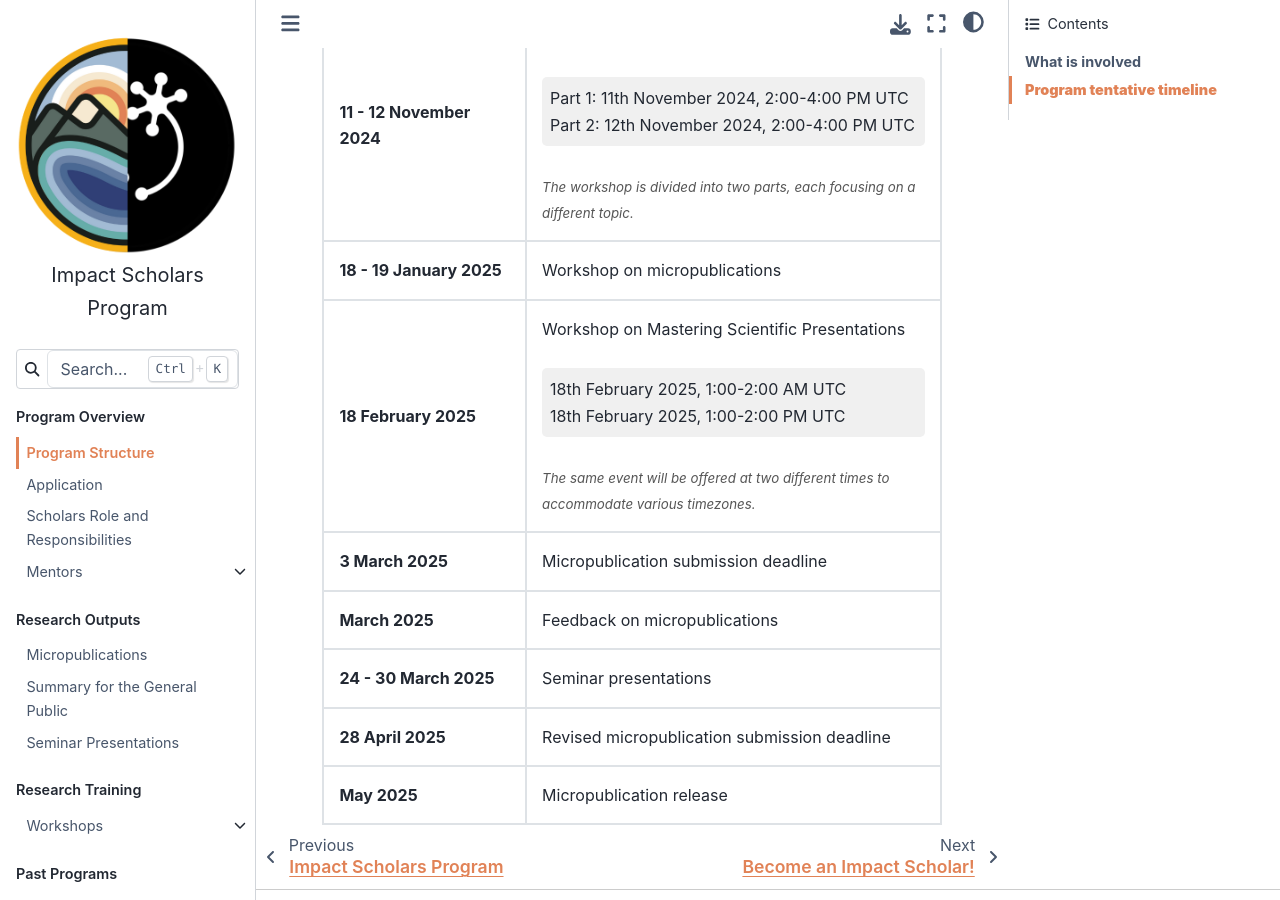
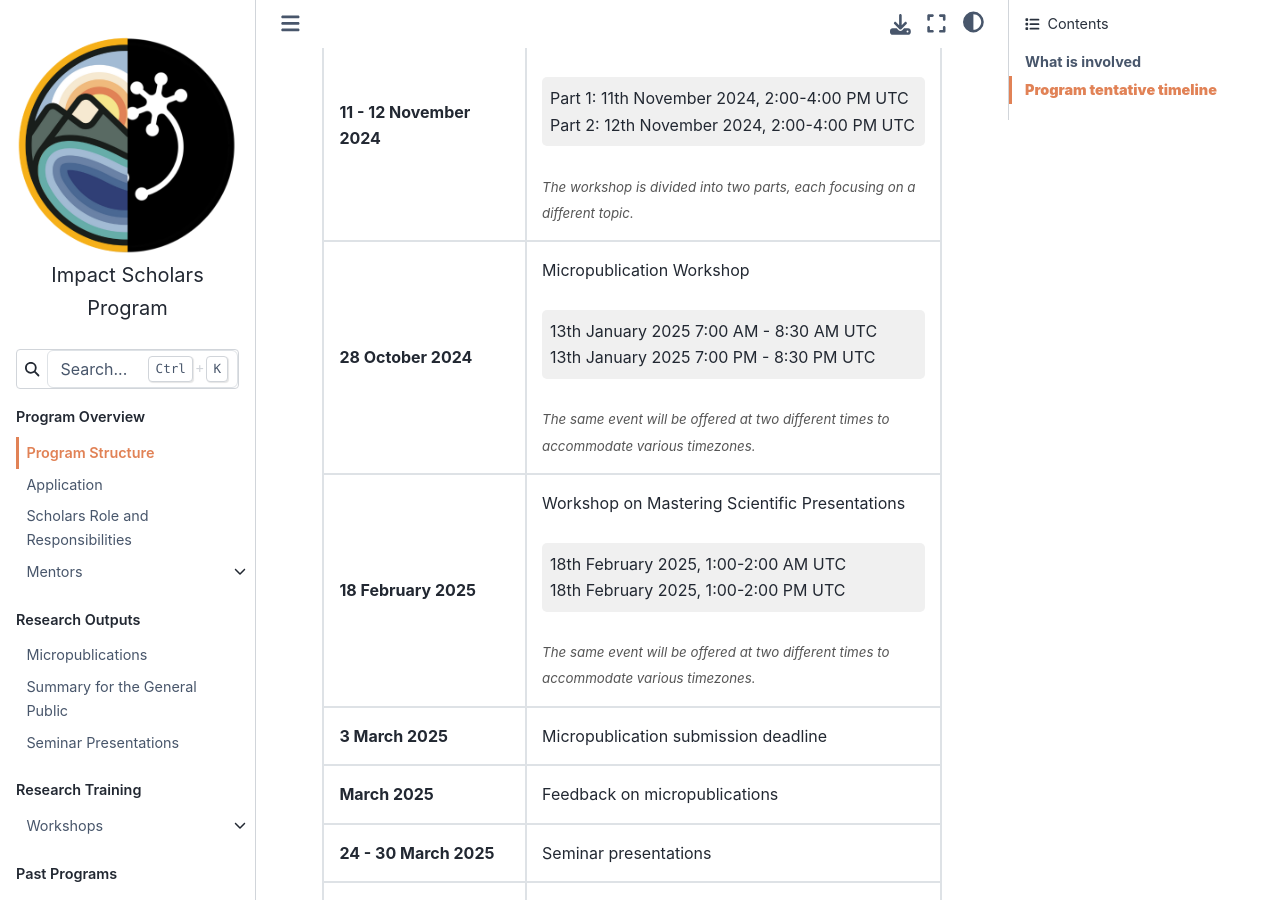
Before and after one commit to neuromatch/impact-scholars, a Jupyter Book: the page built from impact-scholars/structure.md, in a window 1280 px wide and 900 px high, scrolled down 1791 px. Built offline with Jupyter Book 1.0.4 settings and Sphinx 7.4.7 and the Sphinx Book theme 1.1.4, drawn with Linux system fonts in a browser that asks for light colours.

Commit message:
micropub workshop dates

```diff
--- a/impact-scholars/structure.md
+++ b/impact-scholars/structure.md
@@ -74,8 +74,15 @@ We are actively working to provide participants with further professional and ac
     </td>
 </tr>
 <tr>
-    <td><b>18 - 19 January 2025</b></td>
-    <td>Workshop on micropublications</td>
+    <td><b>28 October 2024</b></td>
+    <td>Micropublication Workshop<br><br>
+        <div style="background-color: #f0f0f0; padding: 8px; border-radius: 5px;">
+            13th January 2025 7:00 AM - 8:30 AM UTC<br>
+            13th January 2025 7:00 PM - 8:30 PM UTC
+        </div>
+        <br>
+        <i style="font-size: smaller; color: #555;">The same event will be offered at two different times to accommodate various timezones.</i>
+    </td>
 </tr>
 <tr>
     <td><b>18 February 2025</b></td>
```
Also changed, not shown: research-training/workshops.md (+2 -1 lines).
